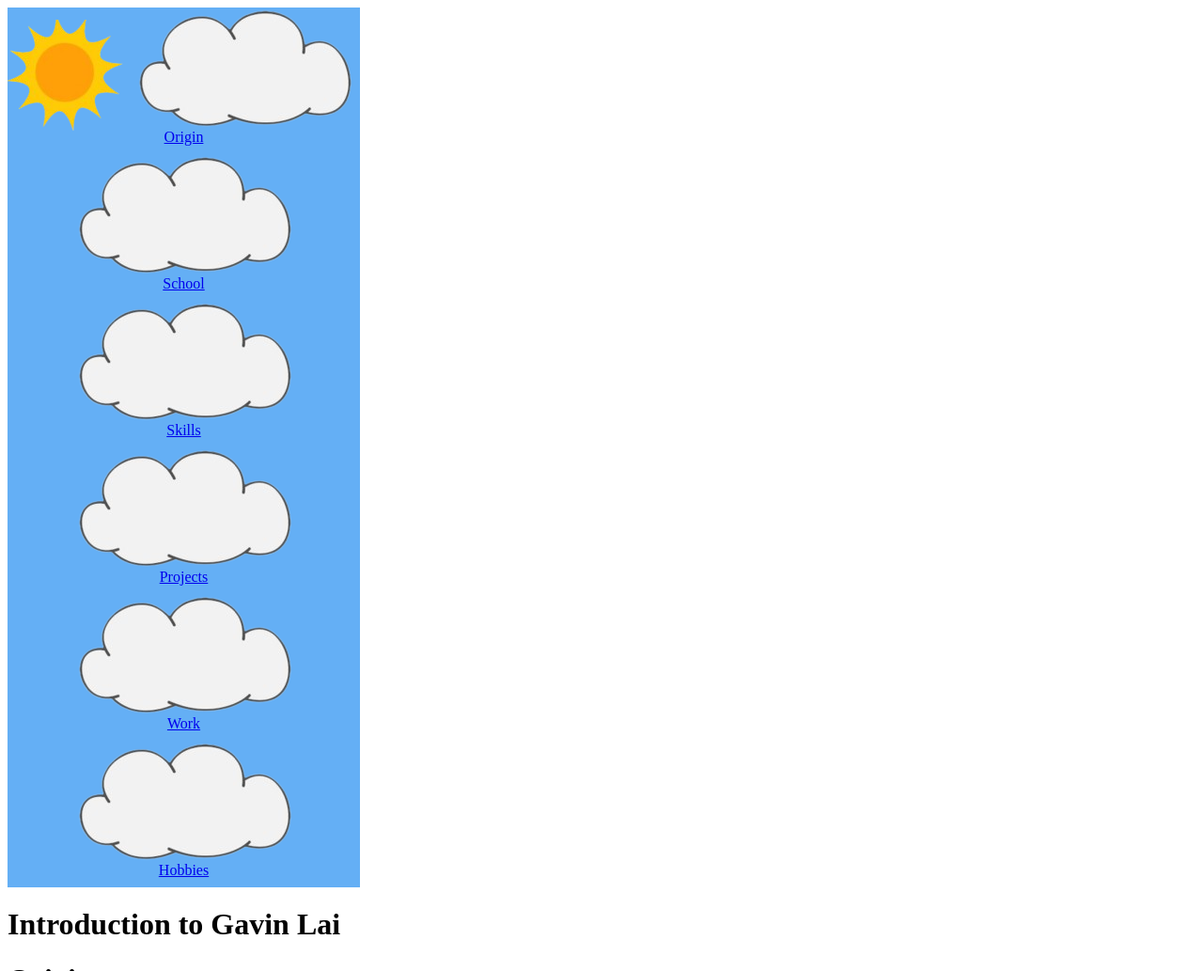
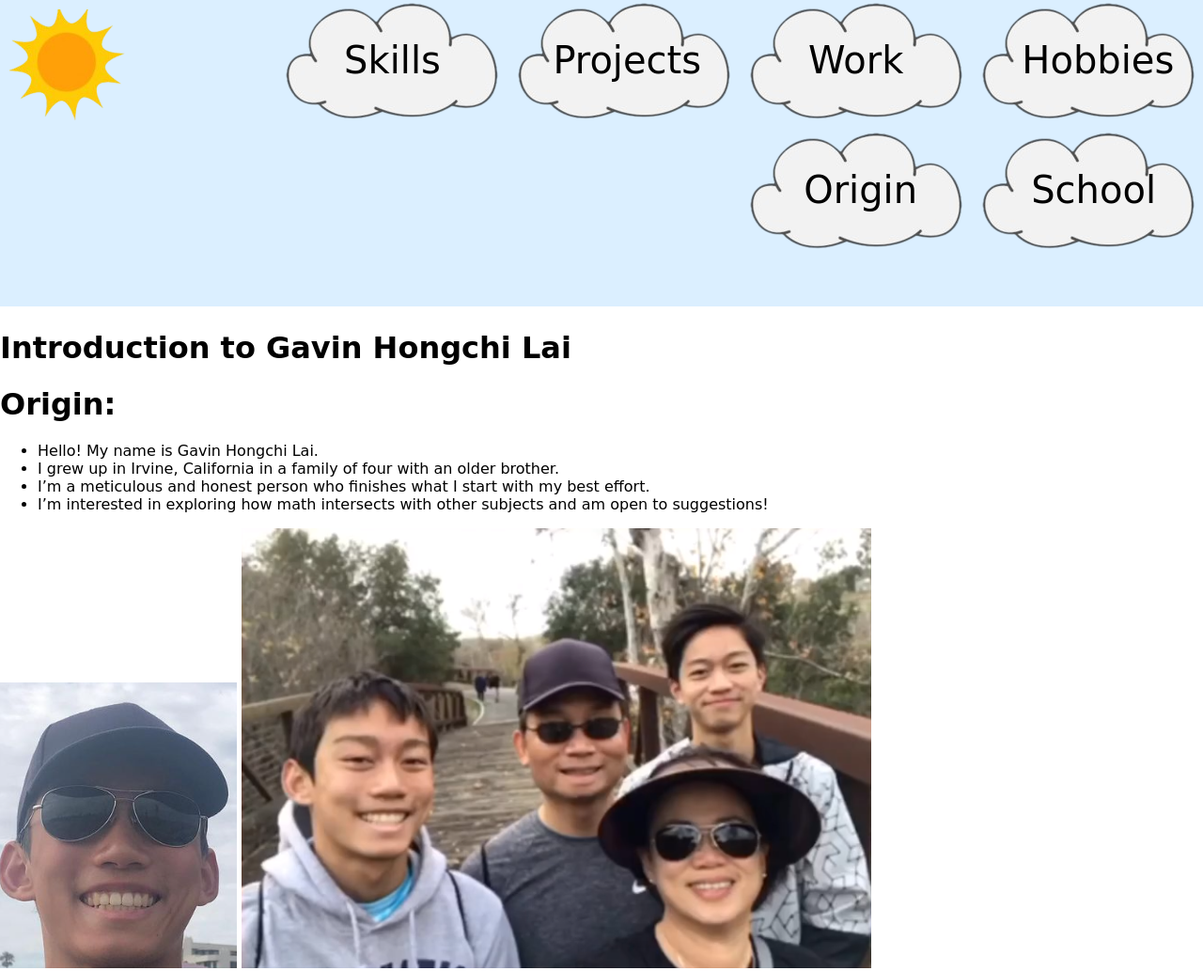
Before and after one commit to glai5/glai5.github.io, a plain HTML site: page Index.html in a window 1280 px wide. Shown: the top 1033 px of the page at 94% size. Drawn offline with Linux system fonts and the light colour scheme.

Commit message:
header complete

```diff
--- a/Index.html
+++ b/Index.html
@@ -5,47 +5,60 @@
 </head>
 <body>
 
-<div class="header">
-    <img src="Images/sun.png" alt="sun">
-    <a href="#origin">
-        <img src="Images/cloud.png" alt="origin_cloud">
-        <div class="h_origin">
-            Origin
-        </div>
-    </a>
-    <a href="#school">
-        <img src="Images/cloud.png" alt="school_cloud">
-        <div class="h_school">
-            School
-        </div>
-    </a>
-    <a href="#skills">
-        <img src="Images/cloud.png" alt="skills_cloud">
-        <div class="h_skills">
-            Skills
-        </div>
-    </a>
-    <a href="#projects">
-        <img src="Images/cloud.png" alt="projects_cloud">
-        <div class="h_projects">
-            Projects
-        </div>
-    </a>
-    <a href="#exp">
-        <img src="Images/cloud.png" alt="work_cloud">
-        <div class="h_work">
-            Work
-        </div>
-    </a>
-    <a href="#hobbies">
-        <img src="Images/cloud.png" alt="hobbies_cloud">
-        <div class="h_hobbies">
-            Hobbies
-        </div>
-    </a>
+<div class="header" style="padding-bottom: 50px;">
+    <img id="sun" src="Images/sun.png" alt="sun">
+    <div id="hobbies_cloud">
+        <a href="#hobbies">
+            <img id="hobbies_image" src="Images/cloud.png" alt="hobbies_cloud">
+            <div id="hobbies_text">
+                Hobbies
+            </div>
+        </a>
+    </div>
+    <div id="exp_cloud">
+        <a href="#exp">
+            <img id="exp_image" src="Images/cloud.png" alt="work_cloud">
+            <div id="exp_text">
+                Work
+            </div>
+        </a>
+    </div>
+    <div id="projects_cloud">
+        <a href="#projects">
+            <img id="projects_image" src="Images/cloud.png" alt="projects_cloud">
+            <div id="projects_text">
+                Projects
+            </div>
+        </a>
+    </div>
+    <div id="skills_cloud">
+        <a href="#skills">
+            <img id="skills_image" src="Images/cloud.png" alt="skills_cloud">
+            <div id="skills_text">
+                Skills
+            </div>
+        </a>
+    </div>
+    <div id="school_cloud">
+        <a href="#school">
+            <img id="school_image" src="Images/cloud.png" alt="school_cloud">
+            <div id="school_text">
+                School
+            </div>
+        </a>
+    </div>
+    <div id="origin_cloud">
+        <a href="#origin">
+            <img id="origin_image" src="Images/cloud.png" alt="origin_cloud">
+            <div id="origin_text">
+                Origin
+            </div>
+        </a>
+    </div>
 </div>
+
 <div class="intro" id="intro">
-    <h1>Introduction to Gavin Lai</h1>
+    <h1>Introduction to Gavin Hongchi Lai</h1>
 </div>
 <div class="origin" id="origin">
     <h1>Origin:</h1>
--- a/Styles.css
+++ b/Styles.css
@@ -1,48 +1,108 @@
+body {
+    margin: 0;
+}
+
+* {
+    font-family: cursive;
+}
+
+a {
+    text-decoration: none;
+}
+
 .header {
-    background-color: rgb(100, 175, 245);
+    background-color: #DBEFFF;
     position: relative;
     display: inline-block;
     text-align: center;
+    width: 100%;
 }
 
-.h_origin {
-    position: relative;
-    top: 50%;
-    left: 50%;
-    transform: translate(-50%, -50%);
+#sun {
+    float: left;
+    padding: 10px;
 }
 
-.h_school {
+#origin_cloud{
     position: relative;
-    top: 50%;
-    left: 50%;
-    transform: translate(-50%, -50%);
+    float: right;
 }
 
-.h_skills {
-    position: relative;
-    top: 50%;
-    left: 50%;
-    transform: translate(-50%, -50%);
+#origin_text {
+    position: absolute;
+    top: 30%;
+    left: 28%;
+    transform: translate (-50%, -50%);
+    color: black;
+    font-size: 2.5em;
 }
 
-.h_projects {
+#school_cloud{
     position: relative;
-    top: 50%;
-    left: 50%;
-    transform: translate(-50%, -50%);
+    float: right;
 }
 
-.h_work {
-    position: relative;
-    top: 50%;
-    left: 50%;
-    transform: translate(-50%, -50%);
+#school_text {
+    position: absolute;
+    top: 30%;
+    left: 26%;
+    transform: translate (-50%, -50%);
+    color: black;
+    font-size: 2.5em;
 }
 
-.h_hobbies {
+#skills_cloud{
     position: relative;
-    top: 50%;
-    left: 50%;
-    transform: translate(-50%, -50%);
+    float: right;
 }
+
+#skills_text {
+    position: absolute;
+    top: 30%;
+    left: 30%;
+    transform: translate (-50%, -50%);
+    color: black;
+    font-size: 2.5em;
+}
+
+#projects_cloud{
+    position: relative;
+    float: right;
+}
+
+#projects_text {
+    position: absolute;
+    top: 30%;
+    left: 20%;
+    transform: translate (-50%, -50%);
+    color: black;
+    font-size: 2.5em;
+}
+
+#exp_cloud{
+    position: relative;
+    float: right;
+}
+
+#exp_text {
+    position: absolute;
+    top: 30%;
+    left: 30%;
+    transform: translate (-50%, -50%);
+    color: black;
+    font-size: 2.5em;
+}
+
+#hobbies_cloud{
+    position: relative;
+    float: right;
+}
+
+#hobbies_text {
+    position: absolute;
+    top: 30%;
+    left: 22%;
+    transform: translate (-50%, -50%);
+    color: black;
+    font-size: 2.5em;
+}
```
